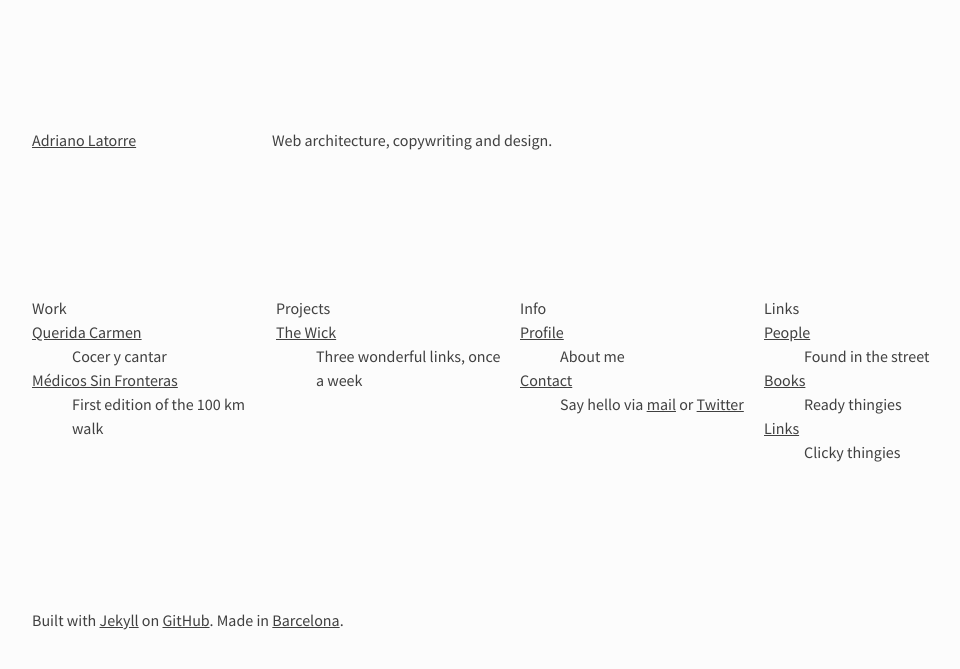
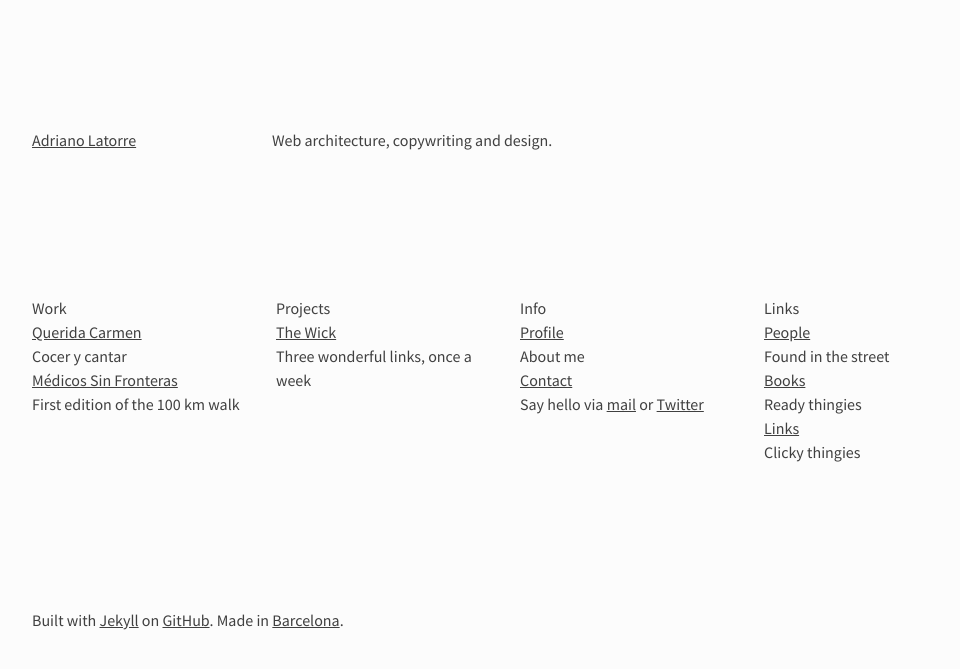
Before and after one commit to AdrianoLatorre/adriano.latorre.info, a Jekyll site: the page built from index.html, in a window 1280 px wide. Shown: the top 669 px of the page, without its empty margins (128-1088 px from the left). Built offline with Jekyll 4.4.1, drawn with Linux system fonts in a browser that asks for light colours.

Commit message:
css colors

```diff
--- a/_sass/elements.scss
+++ b/_sass/elements.scss
@@ -14,3 +14,7 @@
 a {
   color: $g25;
 }
+
+dd {
+  margin: 0;
+}
--- a/_sass/vars.scss
+++ b/_sass/vars.scss
@@ -24,15 +24,26 @@
 $f80: 5rem;
 
 // Colors
+$alex: #260981;
 $b: #000;
-$w: #fff;
-$alex: #260981;
 $g10: #1a1a1a;
 $g20: #333;
 $g25: #404040;
+$g30: #4d4d4d;
+$g40: #666;
 $g50: #808080;
 $g60: #999;
+$g70: #b3b3b3;
 $g75: #bfbfbf;
+$g80: #ccc;
+$g90: #e6e6e6;
+$g91: #e8e8e8;
+$g92: #ebebeb;
+$g93: #ededed;
+$g94: #f0f0f0;
 $g95: #f2f2f2;
+$g96: #f5f5f5;
+$g97: #f7f7f7;
 $g98: #fafafa;
 $g99: #fcfcfc;
+$w: #fff;
```
